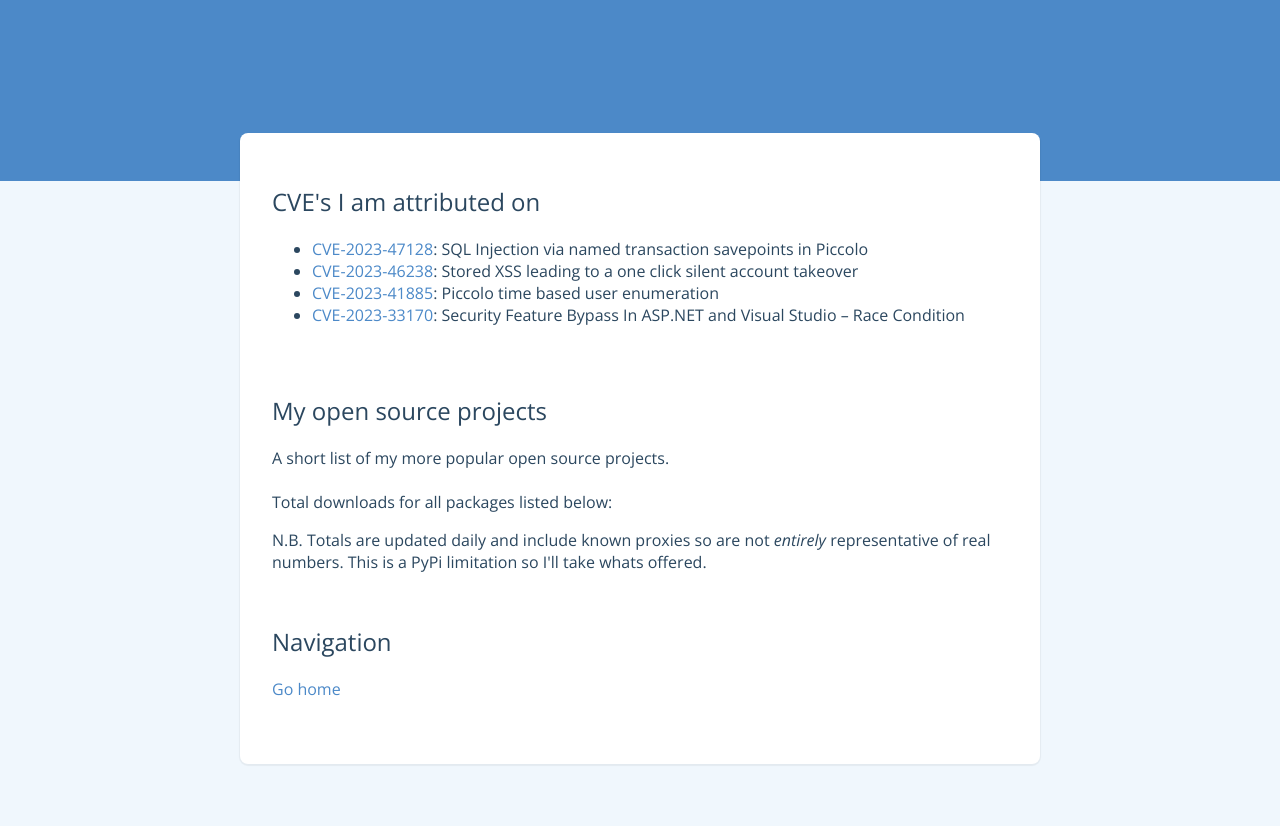
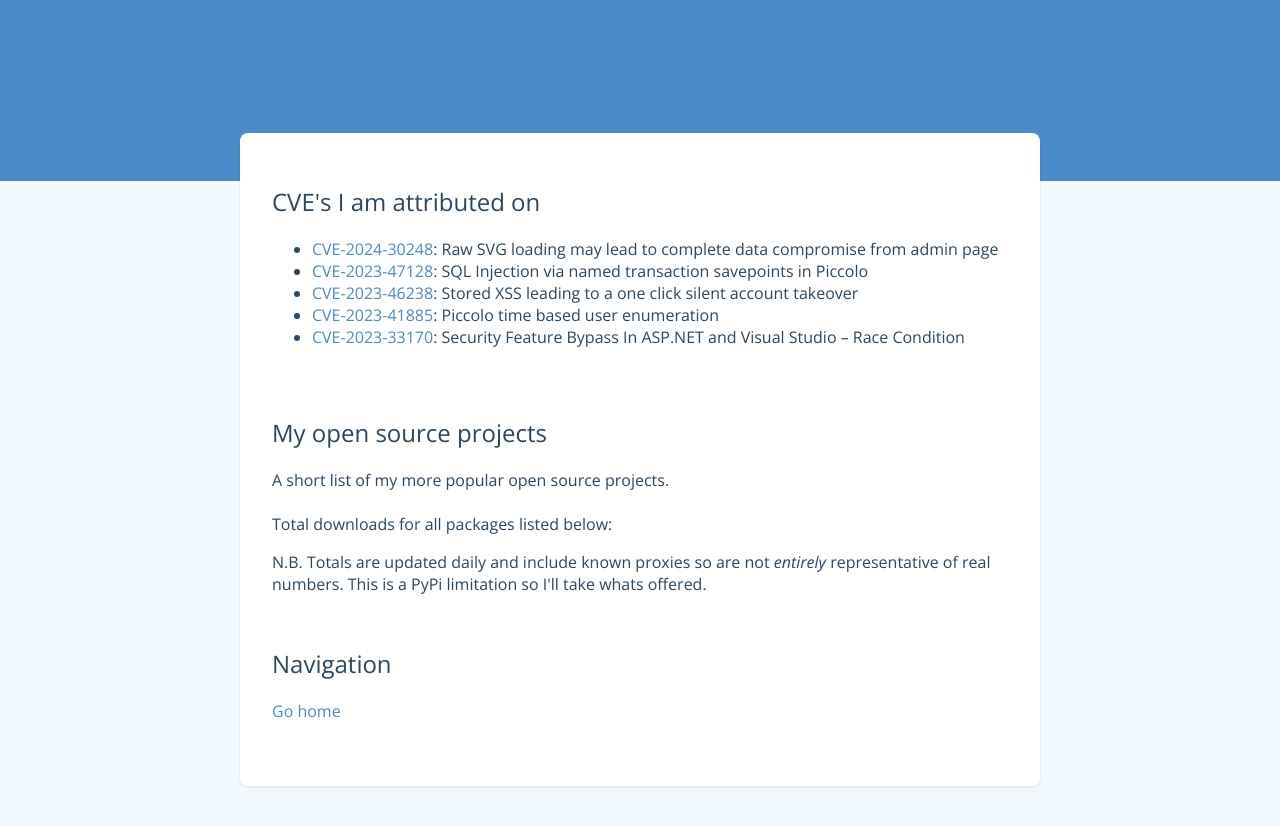
Before and after one commit to Skelmis/data.skelmis.co.nz, a Python web app: template home/templates/achievements.jinja in a window 1280 px wide. Shown: the top 826 px of the page. Run offline with Jinja, Linux system fonts and the light colour scheme; the template is opened without the code that fills it, so the values that code supplies are empty.

Commit message:
feat: add new Piccolo CVE

```diff
--- a/home/templates/achievements.jinja
+++ b/home/templates/achievements.jinja
@@ -8,6 +8,10 @@
         <section>
             <h2>CVE's I am attributed on</h2>
             <ul>
+                <li>
+                    <a href="https://github.com/piccolo-orm/piccolo_admin/security/advisories/GHSA-pmww-v6c9-7p83" target="_blank">CVE-2024-30248</a>:
+                    Raw SVG loading may lead to complete data compromise from admin page
+                </li>
                 <li>
 
                     <a href="https://github.com/piccolo-orm/piccolo/security/advisories/GHSA-xq59-7jf3-rjc6" target="_blank">CVE-2023-47128</a>:
```
